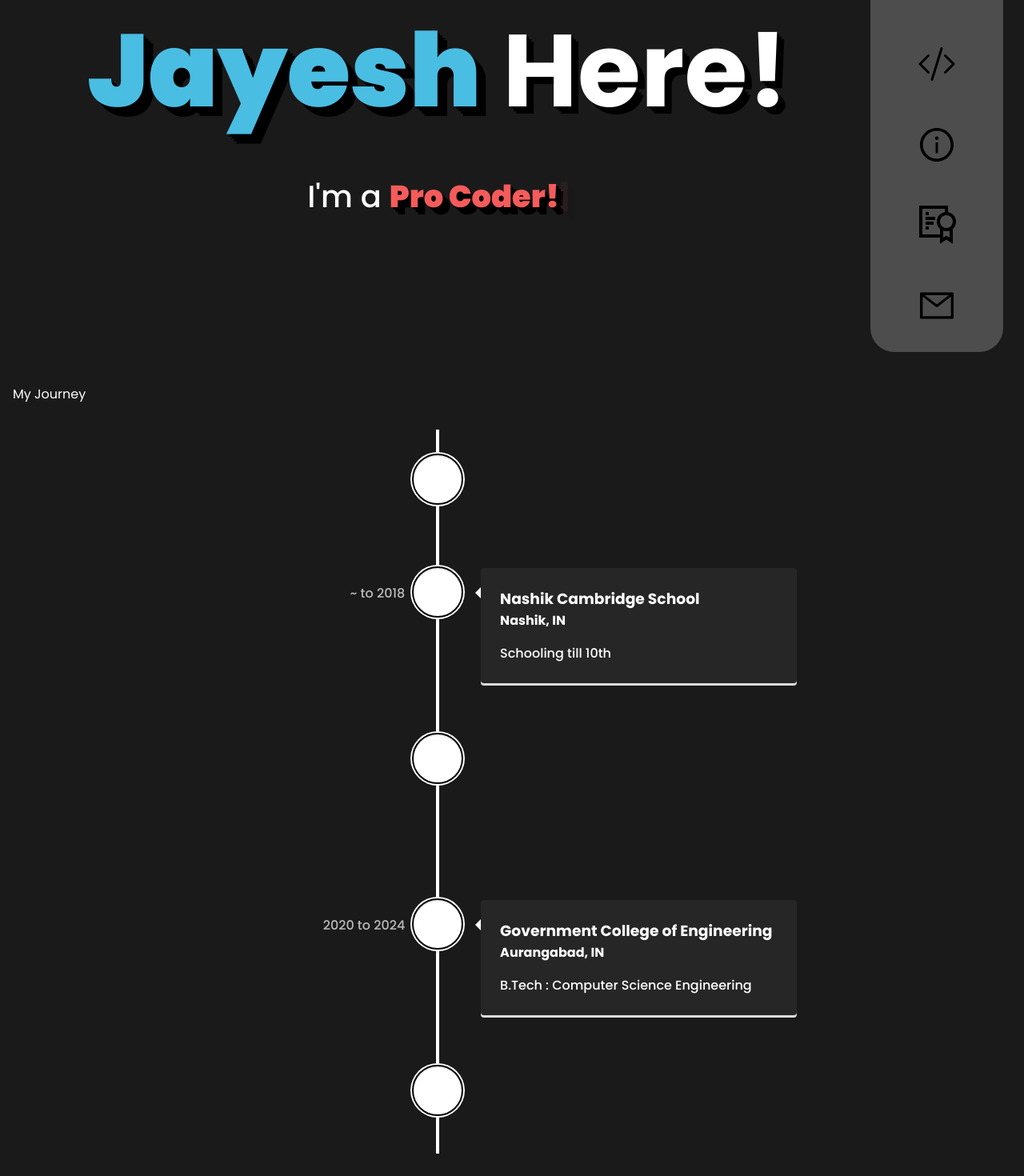
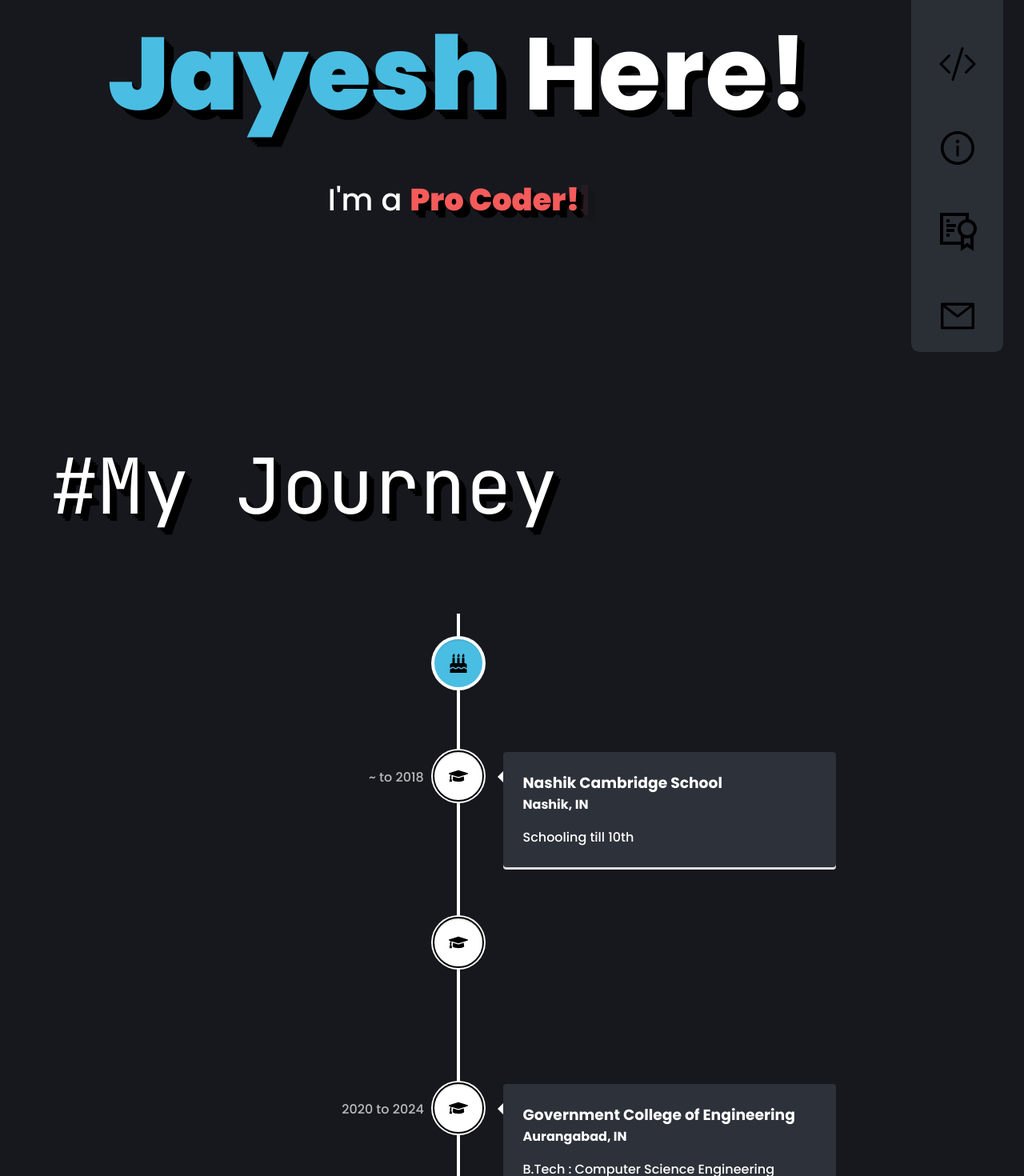
Before and after one commit to KingBael09/Portfolio, a React (Create React App) app: page / in a window 1280 px wide. Shown: the part 320-1790 px from the top of the page at 80% size. Built offline with nearby package versions, Linux system fonts and the light colour scheme.

Commit message:
Added hashLink Support

```diff
--- a/package.json
+++ b/package.json
@@ -16,6 +16,7 @@
     "react-dom": "^18.2.0",
     "react-icons": "^4.7.1",
     "react-router-dom": "^6.4.5",
+    "react-router-hash-link": "^2.4.3",
     "react-scripts": "5.0.1",
     "react-vertical-timeline-component": "^3.6.0",
     "typescript": "^4.4.2",
--- a/src/components/common/pannel.tsx
+++ b/src/components/common/pannel.tsx
@@ -39,28 +39,18 @@ const Pannel = () => {
 
   const showMenu = () => {
     if (Menu === false) {
+      // enable scrolling when not in menu
+      document.body.style.overflow = "auto";
       return <></>;
     } else {
+      // stop scrolling when in menu
+      document.body.style.overflow = "hidden";
       return (
         <div>
           <div className={styles.mMenu}>
             <div className={styles.mHeading}>Menu</div>
             {itrData.map((e) => {
-              if (e.title !== "Certificates" && e.title !== "Contact") {
-                return (
-                  <Link
-                    key={e.id}
-                    to={`${e.link}`}
-                    onClick={() => {
-                      setMenu(false);
-                    }}
-                    className={styles.mItems}
-                  >
-                    <div className={styles.mIcons}>{e.icon}</div>
-                    <div className={styles.mTitle}>{e.title}</div>
-                  </Link>
-                );
-              } else if (e.title === "Certificates") {
+              if (e.title !== "Contact") {
                 return (
                   <Link
                     key={e.id}
@@ -71,7 +61,7 @@ const Pannel = () => {
                     className={styles.mItems}
                   >
                     <div className={styles.mIcons}>
-                      <GiAchievement />
+                      {e.title === "Certificates" ? <GiAchievement /> : e.icon}
                     </div>
                     <div className={styles.mTitle}>{e.title}</div>
                   </Link>
--- a/src/components/styles/Footer.module.css
+++ b/src/components/styles/Footer.module.css
@@ -25,7 +25,7 @@
 .contact {
   display: flex;
   gap: 1.5rem;
-  margin-top: 1rem;
+  margin-top: 3rem;
   /* color: white; */
 }
 
--- a/src/components/styles/Pannel.module.css
+++ b/src/components/styles/Pannel.module.css
@@ -42,7 +42,9 @@
 
 .mMenu {
   position: fixed;
-  background-color: hsl(0, 0%, 10%);
+  /* background-color: hsl(0, 0%, 10%); */
+  background-color: hsl(222, 12%, 10%);
+
   width: 100vw;
   height: 100vh;
   top: 0;
@@ -66,7 +68,9 @@
 
 .mItems {
   display: flex;
-  background-color: hsl(0, 0%, 20%);
+  /* background-color: hsl(0, 0%, 20%); */
+  background-color: hsl(222, 12%, 20%, 0.9);
+
   justify-content: center;
   align-items: center;
   width: 100%;
@@ -95,14 +99,14 @@
 
 .mItems:nth-child(even) > .mIcons {
   right: 2rem;
-  /* color: hsla(195, 73%, 59%, 0.3); */
-  color: hsl(0, 0%, 70%, 0.2);
+  color: hsla(195, 73%, 59%, 0.1);
+  /* color: hsl(0, 0%, 70%, 0.2); */
 }
 
 .mItems:nth-child(odd) > .mIcons {
   left: 2rem;
-  /* color: hsla(0, 79%, 72%, 0.3); */
-  color: hsl(0, 0%, 70%, 0.2);
+  color: hsla(0, 79%, 72%, 0.1);
+  /* color: hsl(0, 0%, 70%, 0.2); */
 }
 
 /* Desktop Design */
@@ -110,11 +114,11 @@
 .pannel {
   position: fixed;
   right: 2vw;
-  border-radius: 30px;
-  width: 13vw;
+  border-radius: 10px;
+  width: 9vw;
   height: 90vh;
   top: 5vh;
-  padding: 1rem;
+  /* padding: 5px; */
   display: flex;
   flex-direction: column;
   align-items: center;
@@ -122,9 +126,9 @@
   overflow: hidden;
   /* cursor: pointer; */
   user-select: none;
-  /* TODO: TEMP */
-  /* background-color: white; */
-  background-color: hsl(0, 0%, 30%);
+  background-color: hsl(222, 12%, 20%, 0.9);
+  backdrop-filter: blur(2px);
+  /* background-color: #161b22; */
   /* outline: 1px solid black; */
   gap: 1rem;
 }
@@ -138,7 +142,7 @@
   gap: 10px;
   position: relative;
   overflow: hidden;
-  border-radius: 20px;
+  /* border-radius: 20px; */
   transition: 0.3s ease-in-out !important;
   /* color: white; */
   color: black;
@@ -148,8 +152,8 @@
   font-size: 3rem;
   flex: 1;
   display: flex;
-  /* align-items: center; */
   justify-content: center;
+  /* color: white; */
 }
 
 .title {
@@ -177,11 +181,9 @@
 
 .itemSet:hover {
   /* TODO: TEMP */
-  /* background-color: lightblue; */
-  background-color: hsl(0, 0%, 44%);
+  background-color: hsl(222, 12%, 34%);
 }
 
 .itemSet:active {
-  /* background-color: hsl(0, 100%, 82%); */
-  background-color: hsl(0, 0%, 54%);
+  background-color: hsl(222, 12%, 54%);
 }
--- a/src/pages/home.tsx
+++ b/src/pages/home.tsx
@@ -1,6 +1,7 @@
 import React from "react";
 import styles from "../styles/Home.module.css";
 import { BsChevronDoubleDown } from "react-icons/bs";
+import { FaGraduationCap, FaBirthdayCake, FaBuilding } from "react-icons/fa";
 import Typewriter from "typewriter-effect";
 import {
   VerticalTimeline,
@@ -8,23 +9,17 @@ import {
 } from "react-vertical-timeline-component";
 import "react-vertical-timeline-component/style.min.css";
 
-const icoStyle = {
-  background: "hsl(0, 0%, 100%)",
-  color: "#fff",
-  outline: " 2px solid black",
-};
 const contEdu = {
-  background: "hsl(0, 0%, 15%)",
-  color: "#fff",
+  background: "hsl(222, 12%, 20%)", // color: "#fff",
 };
 const contPresent = {
-  background: "hsl(219, 70%, 49%)",
-  color: "hsl(0, 0%, 100%)",
+  background: "hsl(219, 70%, 49%)", // color: "hsl(0, 0%, 100%)",
 };
+const arrPresentR = { borderRight: "7px solid  hsl(219, 70%, 49%)" };
 const contZero = {
-  background: "hsl(0, 65%, 51%)",
-  color: "hsl(0, 0%, 100%)",
+  background: "hsl(0, 66%, 47%)", // color: "hsl(0, 0%, 100%)",
 };
+const arrZeroR = { borderRight: "7px solid  hsl(0, 66%, 47%)" };
 
 const Home = () => {
   return (
@@ -63,35 +58,27 @@ const Home = () => {
           </span>
         </div>
         <div className={styles.journey}>
-          <div className={styles.heading}>My Journey</div>
-
+          <div className={styles.heading}>#My Journey</div>
           <div className={styles.timeline}>
-            <VerticalTimeline>
+            <VerticalTimeline className={styles.time}>
               <VerticalTimelineElement
                 className="vertical-timeline-element"
                 contentStyle={contZero}
-                // contentArrowStyle={{
-                //   borderRight: "7px solid  rgb(33, 150, 243)",
-                // }}
+                contentArrowStyle={arrZeroR}
                 date="9th Nov 2002"
-                iconStyle={icoStyle}
+                iconClassName={styles.altIcon}
+                icon={<FaBirthdayCake />}
+                dateClassName={styles.date}
               >
-                <h3 className="vertical-timeline-element-title">
-                  @Day Zero
-                </h3>
-                {/* <h4 className="vertical-timeline-element-subtitle">
-                  Nashik, IN
-                </h4>
-                <p>Schooling till 10th</p> */}
+                <h3 className="vertical-timeline-element-title">@Day Zero</h3>
               </VerticalTimelineElement>
               <VerticalTimelineElement
                 className="vertical-timeline-element"
                 contentStyle={contEdu}
-                // contentArrowStyle={{
-                //   borderRight: "7px solid  rgb(33, 150, 243)",
-                // }}
                 date="~ to 2018"
-                iconStyle={icoStyle}
+                iconClassName={styles.intIcon}
+                icon={<FaGraduationCap />}
+                dateClassName={styles.date}
               >
                 <h3 className="vertical-timeline-element-title">
                   Nashik Cambridge School
@@ -102,10 +89,12 @@ const Home = () => {
                 <p>Schooling till 10th</p>
               </VerticalTimelineElement>
               <VerticalTimelineElement
-                className="vertical-timeline-element"
+                className={"vertical-timeline-element-lmao"}
                 date="2018 to 2020"
                 contentStyle={contEdu}
-                iconStyle={icoStyle}
+                iconClassName={styles.intIcon}
+                icon={<FaGraduationCap />}
+                dateClassName={styles.date}
               >
                 <h3 className="vertical-timeline-element-title">
                   Matoshri Jr College
@@ -119,7 +108,9 @@ const Home = () => {
                 className="vertical-timeline-element"
                 contentStyle={contEdu}
                 date="2020 to 2024"
-                iconStyle={icoStyle}
+                iconClassName={styles.intIcon}
+                icon={<FaGraduationCap />}
+                dateClassName={styles.date}
               >
                 <h3 className="vertical-timeline-element-title">
                   Government College of Engineering
@@ -133,7 +124,10 @@ const Home = () => {
                 className="vertical-timeline-element"
                 contentStyle={contPresent}
                 date="Present"
-                iconStyle={icoStyle}
+                contentArrowStyle={arrPresentR}
+                iconClassName={styles.finalIcon}
+                icon={<FaBuilding />}
+                dateClassName={styles.date}
               >
                 <h3 className="vertical-timeline-element-title">
                   Next Big Thing
--- a/src/styles/Home.module.css
+++ b/src/styles/Home.module.css
@@ -4,7 +4,7 @@
   }
 
   .main {
-    width: 83vw;
+    width: 87vw;
   }
 
   .home {
@@ -49,6 +49,13 @@
     text-shadow: 3px 3px 0 hsl(0, 0%, 0%), 6px 6px 0 hsl(0, 0%, 0%),
       9px 9px hsl(0, 0%, 0%);
   }
+  .heading{
+    font-size: 6rem !important;
+    width: 100%;
+    padding-left: 3rem;
+    text-shadow: 3px 3px 0 hsl(0, 0%, 0%), 6px 6px 0 hsl(0, 0%, 0%),
+    9px 9px hsl(0, 0%, 0%);
+  }
 }
 
 .home {
@@ -83,7 +90,6 @@
 
 .altDesg {
   color: hsl(0, 89%, 66%);
-  /* color: hsl(0, 65%, 51%); */
 
   font-weight: 900;
 }
@@ -125,3 +131,41 @@
 .timeline {
   padding: 2rem;
 }
+
+.intIcon {
+  color: black;
+  background-color: hsl(0, 0%, 100%);
+  outline: 2px solid black;
+}
+
+.altIcon {
+  color: black;
+  background-color: hsl(195, 73%, 59%);
+}
+
+.finalIcon {
+  background-color: hsl(0, 89%, 66%);
+  color: black;
+}
+
+.date {
+  color: white;
+}
+
+.journey{
+  display: flex;
+  flex-direction: column;
+  justify-content: center;
+  align-items: center;
+}
+
+.heading{
+  font-size: 3rem;
+  font-family: "Jetbrains Mono", monospace;
+  /* width: 100%; */
+  margin: 4rem 1rem;
+}
+
+.timeline{
+  width: 100%;
+}
--- a/src/styles/index.css
+++ b/src/styles/index.css
@@ -1,5 +1,4 @@
-@import url("https://fonts.googleapis.com/css2?family=Poppins:wght@100;200;300;400;500;600;700;800;900&display=swap");
-
+@import url("https://fonts.googleapis.com/css2?family=JetBrains+Mono:wght@100;200;300;400;500;600;700;800&family=Poppins:wght@100;200;300;400;500;600;700;800;900&display=swap");
 body {
   margin: 0;
   font-family: "Poppins", sans-serif;
@@ -8,7 +7,7 @@ body {
 html {
   scroll-behavior: smooth;
   -webkit-tap-highlight-color: rgb(0, 0, 0, 0.1);
-  background-color: hsl(0, 0%, 10%);
+  background-color: hsl(220, 12%, 10%);
   color: white;
 }
 
@@ -45,15 +44,15 @@ a {
 ::-webkit-scrollbar-track {
   margin-block: 10px;
   border-radius: 80px;
-  background-color: hsl(0, 0%, 10%);
+  background-color: hsl(220, 12%, 10%);
 }
 
 ::-webkit-scrollbar-thumb:hover {
-  background-color: hsl(0, 0%, 30%);
+  background-color: hsl(222, 12%, 30%);
 }
 
 ::-webkit-scrollbar-thumb {
   border-radius: 80px;
-  border: 4px solid  hsl(0, 0%, 10%);
-  background-color: hsl(0, 0%, 20%);
+  border: 5px solid hsl(222, 12%, 10%);
+  background-color: hsl(222, 12%, 24%);
 }
```
Also changed, not shown: src/assets/user-graduate-solid.svg (added), 1 other file (tests, documents, lock files or other folders).
